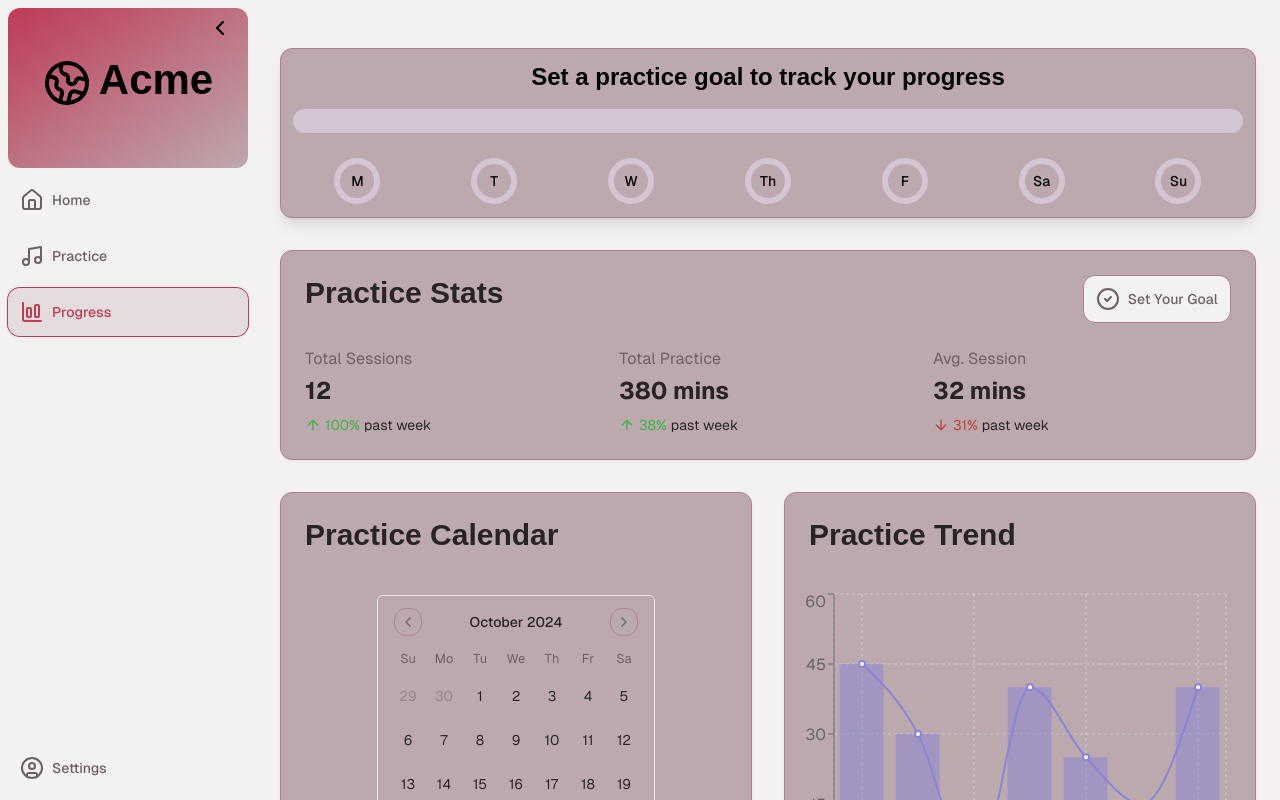
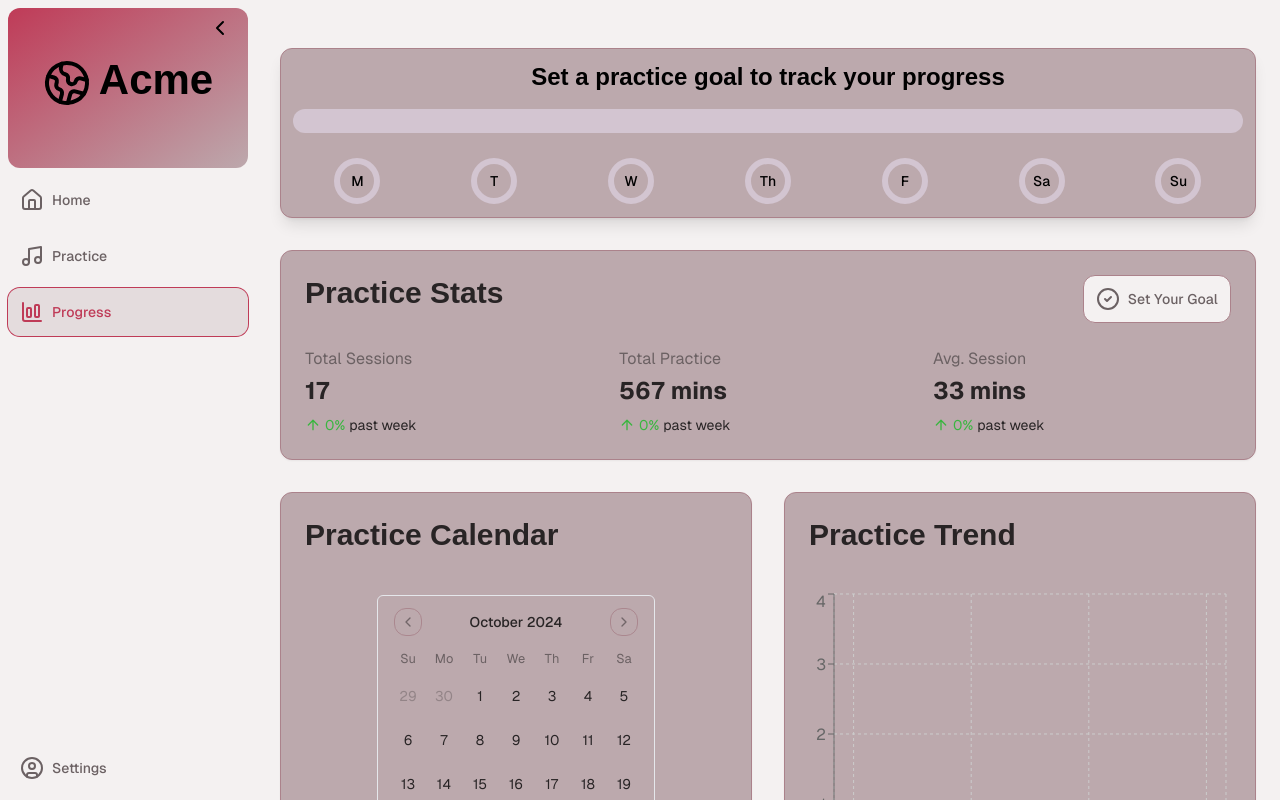
Before and after one commit to johnnywrightiv/improv-harmony-companion, a Next.js app: page /dashboard/progress in a window 1280 px wide. Built offline with nearby package versions, Linux system fonts and the light colour scheme; a web font is replaced by a local one.

Commit message:
fix date inconsistencies and progress calculations

```diff
--- a/src/components/progress-overview.tsx
+++ b/src/components/progress-overview.tsx
@@ -1,142 +1,3 @@
-// import React from 'react';
-// import { Progress } from '@/components/ui/progress';
-// import { Circle } from 'lucide-react';
-// import Link from 'next/link';
-// import { useSelector } from 'react-redux';
-// import { RootState } from '@/store/store';
-// import placeholderData from '@/data/placeholder-data.json';
-
-// export default function ProgressOverview() {
-// 	// Get practice goal from Redux store
-// 	const { dailyGoal } = useSelector(
-// 		(state: RootState) => state.user.settings.practiceGoal
-// 	);
-
-// 	// Get sessions from placeholder data for now
-// 	// In production, this would come from your data source
-// 	const user = placeholderData.users[0];
-// 	const userSessions = placeholderData.sessions.filter(
-// 		(session) => session.userId === user.id
-// 	);
-
-// 	// Calculate weekly goal
-// 	const weeklyGoal = dailyGoal ? dailyGoal * 7 : 0;
-
-// 	// Get dates for the current week (Monday to Sunday)
-// 	const getCurrentWeekDates = () => {
-// 		const now = new Date();
-// 		const currentDay = now.getDay();
-// 		const diff = currentDay === 0 ? 6 : currentDay - 1; // Adjust for Monday start
-
-// 		const monday = new Date(now);
-// 		monday.setDate(now.getDate() - diff);
-// 		monday.setHours(0, 0, 0, 0);
-
-// 		const dates = [];
-// 		for (let i = 0; i < 7; i++) {
-// 			const date = new Date(monday);
-// 			date.setDate(monday.getDate() + i);
-// 			dates.push(date);
-// 		}
-// 		return dates;
-// 	};
-
-// 	// Calculate progress for each day of the current week
-// 	const calculateDailyProgress = () => {
-// 		const weekDates = getCurrentWeekDates();
-
-// 		return weekDates.map((date) => {
-// 			const dayStart = new Date(date);
-// 			const dayEnd = new Date(date);
-// 			dayEnd.setHours(23, 59, 59, 999);
-
-// 			const daySessions = userSessions.filter((session) => {
-// 				const sessionDate = new Date(session.date);
-// 				return sessionDate >= dayStart && sessionDate <= dayEnd;
-// 			});
-
-// 			return daySessions.reduce(
-// 				(total, session) => total + session.duration / 60,
-// 				0
-// 			);
-// 		});
-// 	};
-
-// 	const dailyProgress = calculateDailyProgress();
-// 	const weeklyProgress = dailyProgress.reduce(
-// 		(sum, minutes) => sum + minutes,
-// 		0
-// 	);
-
-// 	// Calculate overall progress percentage
-// 	const overallProgress =
-// 		weeklyGoal > 0
-// 			? Math.min(Math.round((weeklyProgress / weeklyGoal) * 100), 100)
-// 			: 0;
-
-// 	const daysOfWeek = ['M', 'T', 'W', 'Th', 'F', 'Sa', 'Su'];
-
-// 	return (
-// 		<div className="w-full space-y-4 rounded-[--radius] border border-border bg-secondary p-3 shadow-lg">
-// 			<Link href="/dashboard/progress" className="block">
-// 				<div className="text-center hover:underline">
-// 					<h3 className="text-foreground mb-4 font-semibold">
-// 						{!dailyGoal
-// 							? 'Set a practice goal to track your progress'
-// 							: weeklyProgress > 0
-// 								? `${overallProgress}% of the way to your goal this week`
-// 								: 'No progress yet this week 😢'}
-// 					</h3>
-// 				</div>
-
-// 				<div className="relative">
-// 					<Progress
-// 						value={overallProgress}
-// 						className="h-6 w-full rounded-[--radius] bg-accent"
-// 					/>
-// 					{overallProgress > 0 && (
-// 						<div
-// 							className="absolute inset-0 rounded-[--radius] bg-primary"
-// 							style={{
-// 								clipPath: `polygon(0 0, ${overallProgress}% 0, ${overallProgress}% 100%, 0 100%)`,
-// 							}}
-// 						/>
-// 					)}
-// 				</div>
-// 			</Link>
-
-// 			<div className="flex justify-around space-x-2 pt-2">
-// 				{daysOfWeek.map((day, index) => {
-// 					const dayProgress =
-// 						dailyGoal > 0
-// 							? Math.min((dailyProgress[index] / dailyGoal) * 100, 100)
-// 							: 0;
-
-// 					return (
-// 						<div key={day} className="relative">
-// 							<Circle size={48} className="stroke-[3] text-accent" />
-// 							{dayProgress > 0 && (
-// 								<Circle
-// 									size={48}
-// 									className="absolute inset-0 stroke-[4] text-primary"
-// 									style={{
-// 										strokeDasharray: `${dayProgress * 1.51}, 151`,
-// 										transform: 'rotate(-90deg)',
-// 										transformOrigin: 'center',
-// 									}}
-// 								/>
-// 							)}
-// 							<span className="text-foreground absolute inset-0 flex items-center justify-center text-sm font-medium">
-// 								{day}
-// 							</span>
-// 						</div>
-// 					);
-// 				})}
-// 			</div>
-// 		</div>
-// 	);
-// }
-
 import React from 'react';
 import { Progress } from '@/components/ui/progress';
 import { Circle } from 'lucide-react';
@@ -155,6 +16,8 @@ export default function ProgressOverview() {
 		(session) => session.userId === user.id
 	);
 
+	// Convert dailyGoal from minutes to seconds for comparison
+	const dailyGoalSeconds = dailyGoal * 60;
 	const weeklyGoal = dailyGoal ? dailyGoal * 7 : 0;
 
 	const getCurrentWeekDates = () => {
@@ -180,11 +43,12 @@ export default function ProgressOverview() {
 			const dayEnd = new Date(date);
 			dayEnd.setHours(23, 59, 59, 999);
 			const daySessions = userSessions.filter((session) => {
-				const sessionDate = new Date(session.date);
+				const [year, month, day] = session.date.split('-').map(Number);
+				const sessionDate = new Date(year, month - 1, day);
 				return sessionDate >= dayStart && sessionDate <= dayEnd;
 			});
 			return daySessions.reduce(
-				(total, session) => total + session.duration / 60,
+				(total, session) => total + session.duration,
 				0
 			);
 		});
@@ -192,7 +56,7 @@ export default function ProgressOverview() {
 
 	const dailyProgress = calculateDailyProgress();
 	const weeklyProgress = dailyProgress.reduce(
-		(sum, minutes) => sum + minutes,
+		(sum, seconds) => sum + seconds / 60,
 		0
 	);
 
@@ -232,10 +96,12 @@ export default function ProgressOverview() {
 			</Link>
 			<div className="flex justify-around space-x-1 pt-1 sm:space-x-2 sm:pt-2">
 				{daysOfWeek.map((day, index) => {
+					// Calculate progress percentage comparing seconds to seconds
 					const dayProgress =
-						dailyGoal > 0
-							? Math.min((dailyProgress[index] / dailyGoal) * 100, 100)
+						dailyGoalSeconds > 0
+							? Math.min((dailyProgress[index] / dailyGoalSeconds) * 40, 100)
 							: 0;
+
 					return (
 						<div key={day} className="relative">
 							<Circle size={32} className="stroke-[3] text-accent sm:hidden" />
--- a/src/components/progress-page.tsx
+++ b/src/components/progress-page.tsx
@@ -102,23 +102,30 @@ const ProgressPage = () => {
 		),
 	};
 
-	// Calculate practice data for chart
 	const practiceData = React.useMemo(() => {
 		const now = new Date();
-		const oneWeekAgo = new Date(now.getTime() - 7 * 24 * 60 * 60 * 1000);
+		const oneWeekAgo = new Date(now.getTime() - 9 * 24 * 60 * 60 * 1000);
 
-		return Array.from({ length: 7 }, (_, i) => {
+		return Array.from({ length: 10 }, (_, i) => {
 			const date = new Date(oneWeekAgo.getTime() + i * 24 * 60 * 60 * 1000);
-			const sessionsForDay = userSessions.filter(
-				(session) =>
-					new Date(session.date).toDateString() === date.toDateString()
-			);
+
+			// Format both session dates and current date for consistency
+			const dateKey = date.toISOString().split('T')[0];
+
+			const sessionsForDay = userSessions.filter((session) => {
+				const sessionDateKey = new Date(session.date)
+					.toISOString()
+					.split('T')[0];
+				return sessionDateKey === dateKey;
+			});
+
 			const minutes = sessionsForDay.reduce(
 				(sum, session) => sum + session.duration / 60,
 				0
 			);
+
 			return {
-				date: date.toISOString().split('T')[0],
+				date: dateKey,
 				minutes: minutes,
 			};
 		});
@@ -207,11 +214,11 @@ const ProgressPage = () => {
 									<XAxis dataKey="date" />
 									<YAxis />
 									<Tooltip />
-									<Bar dataKey="minutes" fill="#8884d8" opacity={0.5} />
+									<Bar dataKey="minutes" fill="#bf3b57" opacity={0.5} />
 									<Line
 										type="monotone"
 										dataKey="minutes"
-										stroke="#8884d8"
+										stroke="#bf3b57"
 										strokeWidth={2}
 									/>
 								</ComposedChart>
--- a/src/data/placeholder-data.json
+++ b/src/data/placeholder-data.json
@@ -92,7 +92,7 @@
 		{
 			"loopId": "loop_001",
 			"userId": "user_001",
-			"name": "Jazz Loop",
+			"name": "ii-V-I Loop",
 			"config": {
 				"keySignature": "C",
 				"scale": "Dorian",
@@ -107,36 +107,36 @@
 			"tags": ["practice", "ii-V-I", "beginner"]
 		},
 		{
-			"loopId": "loop_001",
+			"loopId": "loop_002",
 			"userId": "user_001",
-			"name": "Jazz Loop",
+			"name": "Up Tempo Loop",
 			"config": {
-				"keySignature": "C",
-				"scale": "Dorian",
+				"keySignature": "D",
+				"scale": "Mixolydian",
 				"chordProgression": ["Dm7", "G7", "Cmaj7"],
-				"tempo": 100,
+				"tempo": 130,
+				"timeSignature": "4/4",
+				"swing": 0,
+				"instrument": "guitar"
+			},
+			"genre": "Funk",
+			"isShared": false,
+			"tags": ["practice", "ii-V-I", "beginner"]
+		},
+		{
+			"loopId": "loop_003",
+			"userId": "user_001",
+			"name": "Chill Loop",
+			"config": {
+				"keySignature": "A",
+				"scale": "Minor",
+				"chordProgression": ["Am7", "G7", "Cmaj7"],
+				"tempo": 92,
 				"timeSignature": "4/4",
 				"swing": 0,
 				"instrument": "piano"
 			},
-			"genre": "Jazz",
-			"isShared": false,
-			"tags": ["practice", "ii-V-I", "beginner"]
-		},
-		{
-			"loopId": "loop_001",
-			"userId": "user_001",
-			"name": "Jazz Loop",
-			"config": {
-				"keySignature": "C",
-				"scale": "Dorian",
-				"chordProgression": ["Dm7", "G7", "Cmaj7"],
-				"tempo": 100,
-				"timeSignature": "4/4",
-				"swing": 0,
-				"instrument": "piano"
-			},
-			"genre": "Jazz",
+			"genre": "Hip Hop",
 			"isShared": false,
 			"tags": ["practice", "ii-V-I", "beginner"]
 		},
@@ -164,8 +164,8 @@
 			"userId": "user_001",
 			"loopId": "loop_001",
 			"name": "Weekend Session",
-			"duration": 3600,
-			"date": "2024-10-13",
+			"duration": 1200,
+			"date": "2024-11-07",
 			"review": {
 				"notes": "Long weekend practice",
 				"rating": 5
@@ -177,7 +177,7 @@
 			"loopId": "loop_001",
 			"name": "Late Practice",
 			"duration": 1500,
-			"date": "2024-10-14",
+			"date": "2024-11-08",
 			"review": {
 				"notes": "Quick but productive",
 				"rating": 4
@@ -189,7 +189,7 @@
 			"loopId": "loop_001",
 			"name": "Evening Practice",
 			"duration": 1800,
-			"date": "2024-10-15",
+			"date": "2024-11-09",
 			"review": {
 				"notes": "Good session",
 				"rating": 4
@@ -201,7 +201,7 @@
 			"loopId": "loop_001",
 			"name": "Afternoon Session",
 			"duration": 2700,
-			"date": "2024-10-16",
+			"date": "2024-11-10",
 			"review": {
 				"notes": "Extended practice",
 				"rating": 4
@@ -212,8 +212,8 @@
 			"userId": "user_001",
 			"loopId": "loop_001",
 			"name": "Morning Practice",
-			"duration": 1800,
-			"date": "2024-10-17",
+			"duration": 2400,
+			"date": "2024-11-11",
 			"review": {
 				"notes": "Regular practice",
 				"rating": 4
@@ -224,8 +224,8 @@
 			"userId": "user_001",
 			"loopId": "loop_001",
 			"name": "Weekend Practice",
-			"duration": 2400,
-			"date": "2024-10-19",
+			"duration": 1800,
+			"date": "2024-11-12",
 			"review": {
 				"notes": "Extended practice session",
 				"rating": 5
@@ -237,7 +237,7 @@
 			"loopId": "loop_001",
 			"name": "Late Night Session",
 			"duration": 1500,
-			"date": "2024-10-20",
+			"date": "2024-11-13",
 			"review": {
 				"notes": "Focus on chord progressions",
 				"rating": 4
@@ -249,7 +249,7 @@
 			"loopId": "loop_001",
 			"name": "Quick Practice",
 			"duration": 900,
-			"date": "2024-10-21",
+			"date": "2024-11-14",
 			"review": {
 				"notes": "Brief warmup",
 				"rating": 3
@@ -261,7 +261,7 @@
 			"loopId": "loop_001",
 			"name": "Afternoon Practice",
 			"duration": 2400,
-			"date": "2024-10-22",
+			"date": "2024-11-15",
 			"review": {
 				"notes": "Extended rhythm work",
 				"rating": 5
@@ -273,7 +273,7 @@
 			"loopId": "loop_001",
 			"name": "Evening Jazz Practice",
 			"duration": 1200,
-			"date": "2024-10-23",
+			"date": "2024-11-16",
 			"review": {
 				"notes": "Short but focused session",
 				"rating": 4
@@ -285,7 +285,19 @@
 			"loopId": "loop_001",
 			"name": "Morning Jazz Practice",
 			"duration": 1800,
-			"date": "2024-10-24",
+			"date": "2024-11-17",
+			"review": {
+				"notes": "Good progress on scales",
+				"rating": 4
+			}
+		},
+		{
+			"sessionId": "session_011",
+			"userId": "user_001",
+			"loopId": "loop_001",
+			"name": "Morning Jazz Practice",
+			"duration": 3000,
+			"date": "2024-11-18",
 			"review": {
 				"notes": "Good progress on scales",
 				"rating": 4
@@ -297,7 +309,55 @@
 			"loopId": "loop_001",
 			"name": "Morning Jazz Practice",
 			"duration": 1200,
-			"date": "2024-10-25",
+			"date": "2024-11-19",
+			"review": {
+				"notes": "Good progress on scales",
+				"rating": 4
+			}
+		},
+		{
+			"sessionId": "session_011",
+			"userId": "user_001",
+			"loopId": "loop_001",
+			"name": "Morning Jazz Practice",
+			"duration": 3700,
+			"date": "2024-11-20",
+			"review": {
+				"notes": "Good progress on scales",
+				"rating": 4
+			}
+		},
+		{
+			"sessionId": "session_011",
+			"userId": "user_001",
+			"loopId": "loop_001",
+			"name": "Morning Jazz Practice",
+			"duration": 2700,
+			"date": "2024-11-21",
+			"review": {
+				"notes": "Good progress on scales",
+				"rating": 4
+			}
+		},
+		{
+			"sessionId": "session_011",
+			"userId": "user_001",
+			"loopId": "loop_001",
+			"name": "Morning Jazz Practice",
+			"duration": 1800,
+			"date": "2024-11-22",
+			"review": {
+				"notes": "Good progress on scales",
+				"rating": 4
+			}
+		},
+		{
+			"sessionId": "session_011",
+			"userId": "user_001",
+			"loopId": "loop_001",
+			"name": "Morning Jazz Practice",
+			"duration": 2400,
+			"date": "2024-11-23",
 			"review": {
 				"notes": "Good progress on scales",
 				"rating": 4
```
Also changed, not shown: src/components/practice-session.tsx (+0 -101 lines).
